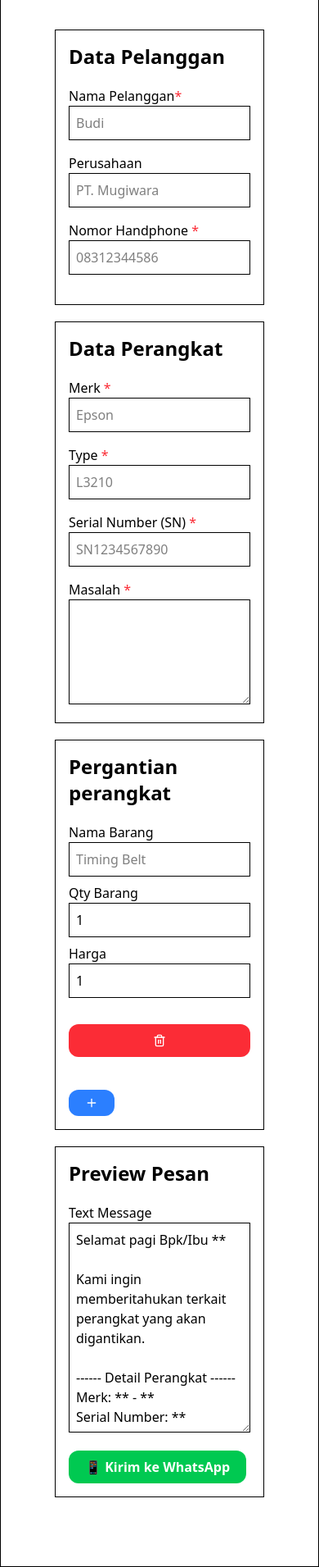
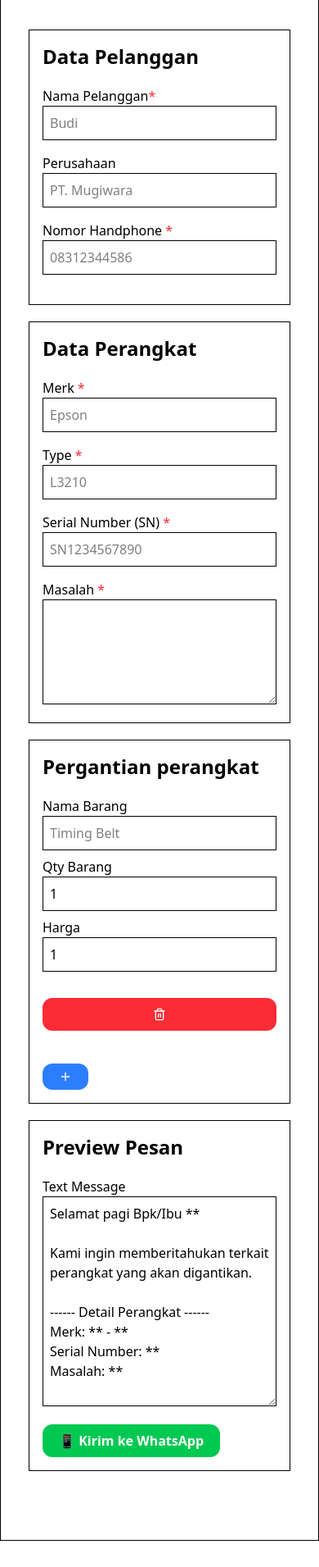
Before and after one commit to leemrtnzz/sacom, a plain HTML site: page index.html in a window 390 px wide. Shown: the part 41-1952 px from the top of the page at 82% size. After the commit the page ends 1920 px from the top, so only its background shows below. Drawn offline with nearby package versions, Linux system fonts and the light colour scheme.

Commit message:
change: width from 3xs to xs

```diff
--- a/index.html
+++ b/index.html
@@ -9,7 +9,7 @@
 <body>
     <section class="flex flex-col items-center justify-center mx-auto border min-h-screen pb-16">
         <h1 class="font-bold text-3xl mb-10">FORM PENAWARAN</h1>
-        <div class="flex flex-col border p-4 mb-5 w-3xs lg:w-[700px]">
+        <div class="flex flex-col border p-4 mb-5 w-xs lg:w-[700px]">
             <h1 class="font-bold text-2xl mb-5">Data Pelanggan</h1>
             <div class="grid grid-cols-1 md:grid-cols-3 gap-4 mb-5">
             <div>
@@ -33,7 +33,7 @@
         </div>
         </div>
 
-        <div class="flex flex-col border p-4 w-3xs lg:w-[700px] mb-5">
+        <div class="flex flex-col border p-4 w-xs lg:w-[700px] mb-5">
             <h1 class="font-bold text-2xl mb-5">Data Perangkat</h1>
             <div class="grid grid-cols-1 md:grid-cols-3 gap-4">
             <div>
@@ -61,7 +61,7 @@
         </div>
         </div>
 
-        <div class="flex flex-col border p-4 w-3xs lg:w-[700px] mb-5">
+        <div class="flex flex-col border p-4 w-xs lg:w-[700px] mb-5">
             <h1 class="font-bold text-2xl mb-5">Pergantian perangkat</h1>
             <div id="items-container">
                 <div class="item-row grid grid-cols-1 md:grid-cols-4 gap-2 mb-2">
@@ -92,7 +92,7 @@
             </div>
         </div>
 
-        <div class="flex flex-col border p-4 w-3xs lg:w-[700px] mb-5">
+        <div class="flex flex-col border p-4 w-xs lg:w-[700px] mb-5">
             <h1 class="font-bold text-2xl mb-5">Preview Pesan</h1>
             <div class="w-full">
                 <label for="text_message">Text Message</label>
```
